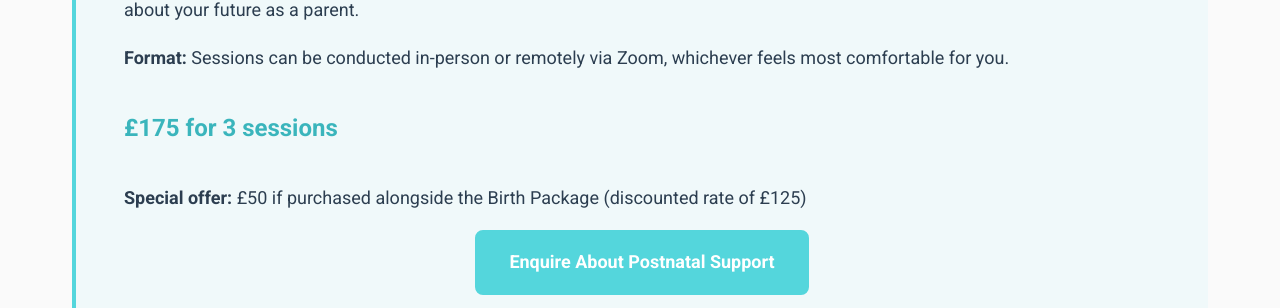
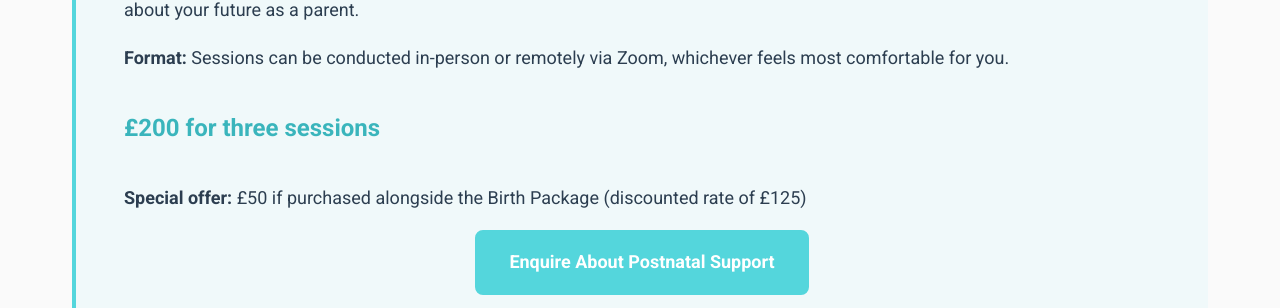
Before and after one commit to joeleaton/doulacare, a Jekyll site: the page built from services.html, in a window 1280 px wide and 900 px high, scrolled down 5506 px. Shown: the part 146-454 px from the top of the window. Built offline with Jekyll 4.4.1, drawn with Linux system fonts in a browser that asks for light colours.

Commit message:
Update Pages “services”

```diff
--- a/services.html
+++ b/services.html
@@ -217,7 +217,7 @@
 
         <p><strong>Format:</strong> Sessions can be conducted in-person or remotely via Zoom, whichever feels most comfortable for you.</p>
 
-        <div class="price">£175 for 3 sessions</div>
+        <div class="price">£200 for three sessions</div>
 
         <p><strong>Special offer:</strong> £50 if purchased alongside the Birth Package (discounted rate of £125)</p>
 
```
